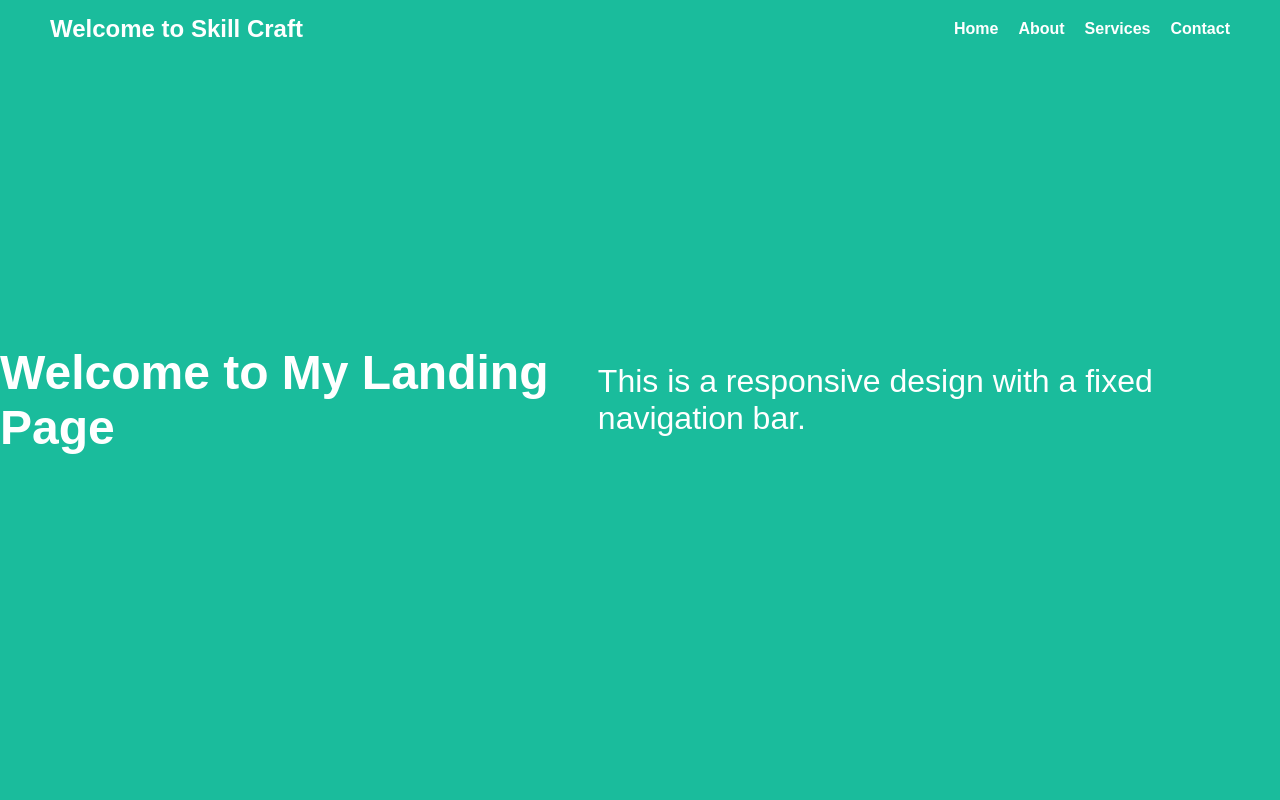
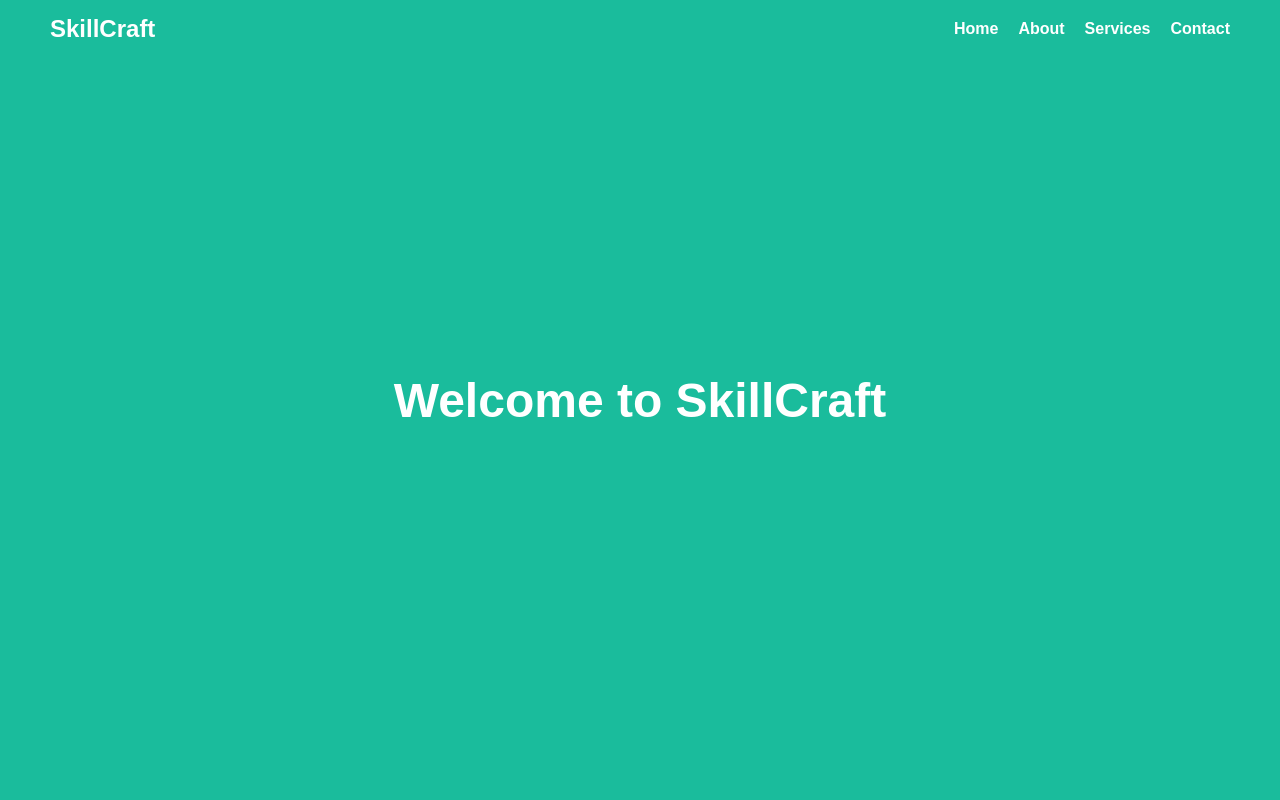
Before and after one commit to AryanJha475/SCT_WD_1, a plain HTML site: page index.html in a window 1280 px wide. Shown: the top 800 px of the page. Drawn offline with Linux system fonts and the light colour scheme.

Commit message:
Update index.html

```diff
--- a/index.html
+++ b/index.html
@@ -10,7 +10,7 @@
 
   <!-- Navigation -->
   <nav id="navbar">
-    <div class="logo">Welcome to Skill Craft</div>
+    <div class="logo">SkillCraft</div>
     <ul class="nav-links">
       <li><a href="#home">Home</a></li>
       <li><a href="#about">About</a></li>
@@ -20,24 +20,20 @@
   </nav>
 
   <!-- Sections -->
-  <section id="home" class="hero">
-    <h1>Welcome to My Landing Page</h1>
-    <p>This is a responsive design with a fixed navigation bar.</p>
+  <section id="home">
+    <h1>Welcome to SkillCraft</h1>
   </section>
 
   <section id="about">
     <h1>About Us</h1>
-    <p>Lorem ipsum dolor sit amet, consectetur adipiscing elit.</p>
   </section>
 
   <section id="services">
     <h1>Our Services</h1>
-    <p>We provide web development, design, and more.</p>
   </section>
 
   <section id="contact">
     <h1>Contact Us</h1>
-    <p>Email: example@gmail.com</p>
   </section>
 
   <script src="script.js"></script>
```
